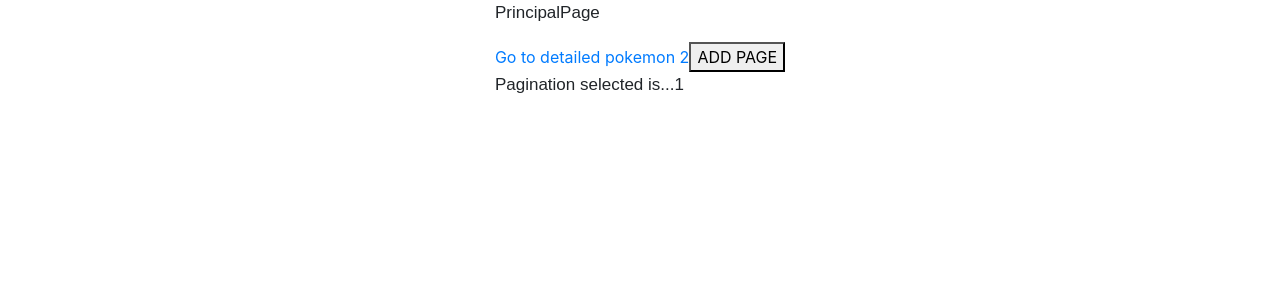
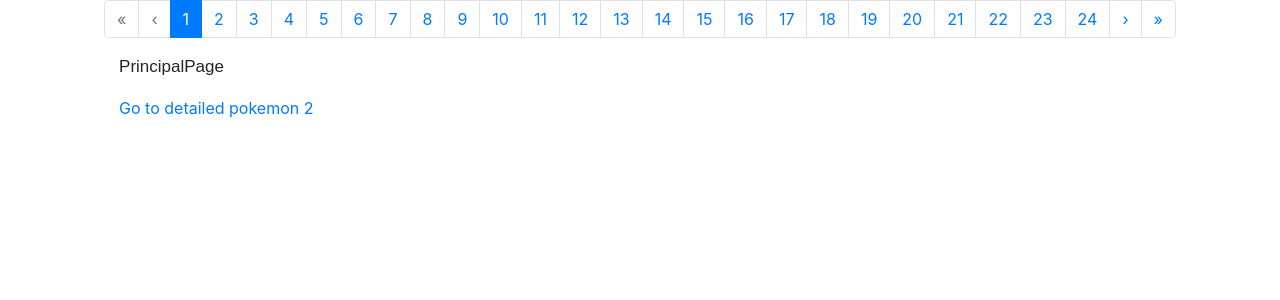
Before and after one commit to maria-roman-garcia/pokemon-typescript, a React (Create React App) app: page / in a window 1280 px wide. Shown: the top 300 px of the page. Built offline with nearby package versions, Linux system fonts and the light colour scheme; no server answers.

Commit message:
primer fetch

```diff
--- a/src/App.tsx
+++ b/src/App.tsx
@@ -9,7 +9,7 @@ import DetailedPokemon from './DetailedPokemon/DetailedPokemon';
 
 function AppRouter() {
 
-  const [pagination, setPagination] = React.useState({ pageSelected: 1, pageOffset: 10 });
+  const [pagination, setPagination] = React.useState({ pageSelected: 1, pageOffset: 1118 });
 
   return (
     <PaginationContext.Provider value={{ pagination, setPagination }}>
--- a/src/Context/PageContext.tsx
+++ b/src/Context/PageContext.tsx
@@ -1,7 +1,7 @@
 import { createContext, useContext } from 'react';
 
 export type Pagination = {
-    pageSelected: number;
+    pageSelected: number; //The total number of resources available from this API. (Int)
     pageOffset: number;
 }
 // what you can access from the context.
@@ -12,7 +12,7 @@ export type PaginationContextType = {
 
 // PaginationContext is an object that we will use to provide a context. Here you declare type associated with this context as <PaginationContextType> and its
 // default values. These default values are returned to consumers when there is no pagination provider.
-export const PaginationContext = createContext<PaginationContextType>({ pagination: {pageOffset:10, pageSelected:1}, setPagination: pagination => console.log("hola")});
+export const PaginationContext = createContext<PaginationContextType>({ pagination: {pageOffset:1118, pageSelected:1}, setPagination: pagination => console.log("hola")});
 
 // usePagination is a custom hook to make consuming the pagination and its setter function more convenient.
 export const usePagination = () => useContext(PaginationContext);
--- a/src/DetailedPokemon/DetailedPokemon.tsx
+++ b/src/DetailedPokemon/DetailedPokemon.tsx
@@ -1,12 +1,64 @@
 import React from 'react';
 import { RouteComponentProps, Link } from "react-router-dom";
+//Context
+import { usePagination } from '../Context/PageContext';
 
 type TParams =  { id: string };
 
 const DetailedPokemon=({ match }: RouteComponentProps<TParams>)=>{
+
+    //Context
+    const { pagination, setPagination } = usePagination();
+
+    // const container: HTMLElement | any = document.getElementById("app")
+
+    // interface IPokemon {
+    //     id: number;
+    //     name: string;
+    //     image: string;
+    //     type: string;
+    // }
+
+    // const fetchData = (): void => {
+    //     for (let i = 1; i <= pagination.pageSelected; i++) {
+    //         getPokemon(i);
+    //     }
+    // }
+
+    // const getPokemon = async (id: number): Promise<void> => {
+    //     const data: Response = await fetch(`https://pokeapi.co/api/v2/pokemon/${id}`)
+    //     const pokemon: any = await data.json()
+    //     const pokemonType: string = pokemon.types
+    //         .map((poke: any) => poke.type.name)
+    //         .join(", ")
+
+    //     const transformedPokemon = {
+    //         id: pokemon.id,
+    //         name: pokemon.name,
+    //         image: `${pokemon.sprites.front_default}`,
+    //         type: pokemonType,
+    //     }
+    //     showPokemon(transformedPokemon)
+    // }
+
+    // const showPokemon = (pokemon: IPokemon): void => {
+    //     let output: string = `
+    //       <div class="card">
+    //           <span class="card--id">#${pokemon.id}</span>
+    //           <img class="card--image" src=${pokemon.image} alt=${pokemon.name} />
+    //           <h1 class="card--name">${pokemon.name}</h1>
+    //           <span class="card--details">${pokemon.type}</span>
+    //       </div>
+    //   `
+    //     container.innerHTML += output
+    // }
+
+    // fetchData()
+
     return(
         <div className="DetailedPokemon">
             <p>DetailedPokemon</p>
+            <div id="app"></div>
             <h2>This is a page for pokemon with ID: {match.params.id} </h2>
             <Link to="/">Ir a Pagina principal</Link>
         </div>
--- /dev/null
+++ b/src/Menu/Menu.tsx
@@ -0,0 +1,84 @@
+import React, { useContext, useState, useEffect } from 'react';
+//Context
+import { usePagination } from '../Context/PageContext';
+//reactstrap
+import { Pagination, PaginationItem, PaginationLink } from 'reactstrap';
+
+const Menu = () => {
+
+    // context
+    const { pagination, setPagination } = usePagination();
+
+    const [screenWidth, setScreenWidth] = useState(window.innerWidth);
+    //Calculate the screen width
+    useEffect(() => {
+        const updateWindowDimensions = () => {
+            setScreenWidth(window.innerWidth);
+        };
+        window.addEventListener("resize", updateWindowDimensions);
+        return () => window.removeEventListener("resize", updateWindowDimensions);
+    }, []);
+
+    const totalPagination = Math.ceil(pagination.pageOffset / 20);
+
+    const paginationNum = () => {
+        const paginationSelected = pagination.pageSelected;
+        const withEachCell = 45;
+        let arrowsSize = withEachCell * 4;
+        let widthScreen = screenWidth;
+        if (screenWidth > 1402) {
+            widthScreen = 1402;
+        }
+        let numberPaginationOptions = Math.floor((widthScreen - arrowsSize) / withEachCell);
+        let minVal = 0;
+        let maxVal = 0;
+        if (numberPaginationOptions > totalPagination) {
+            numberPaginationOptions = totalPagination;
+        }
+        if (paginationSelected - Math.floor(numberPaginationOptions / 2) < 1) {
+            minVal = 1;
+            maxVal = numberPaginationOptions;
+        } else if (paginationSelected + Math.floor(numberPaginationOptions / 2) > totalPagination) {
+            minVal = totalPagination - numberPaginationOptions;
+            maxVal = totalPagination;
+        } else {
+            minVal = paginationSelected - Math.floor(numberPaginationOptions / 2)
+            maxVal = paginationSelected + Math.floor(numberPaginationOptions / 2)
+        }
+        let toReturn = [];
+        for (let i = minVal; i <= maxVal; i++) {
+            toReturn.push(
+                <PaginationItem className={paginationSelected === i ? "active" : undefined} onClick={() => setPagination({...pagination, pageSelected: i })} key={"paginationItem_" + i}>
+                    <PaginationLink href="#">
+                        {i}
+                    </PaginationLink>
+                </PaginationItem>
+            )
+        }
+        return toReturn;
+    }
+
+    return (
+        <div className="Menu">
+            <div className="row justifyCenter">
+                <Pagination aria-label="Page navigation example" style={{ display: "flex", justifyContent: "center" }}>
+                    <PaginationItem disabled={pagination.pageSelected === 1}>
+                        <PaginationLink first onClick={() => setPagination({...pagination, pageSelected: 1 })} />
+                    </PaginationItem>
+                    <PaginationItem disabled={pagination.pageSelected === 1}>
+                        <PaginationLink previous onClick={() => setPagination({...pagination, pageSelected: pagination.pageSelected - 1 })} />
+                    </PaginationItem>
+                    {paginationNum()}
+                    <PaginationItem disabled={pagination.pageSelected === totalPagination}>
+                        <PaginationLink next onClick={() => setPagination({...pagination, pageSelected: pagination.pageSelected + 1 })} />
+                    </PaginationItem>
+                    <PaginationItem disabled={pagination.pageSelected === totalPagination}>
+                        <PaginationLink last onClick={() => setPagination({...pagination, pageSelected: totalPagination })} />
+                    </PaginationItem>
+                </Pagination>
+            </div>
+        </div>
+    )
+}
+
+export default Menu;
--- a/src/PrincipalPage/PrincipalPage.tsx
+++ b/src/PrincipalPage/PrincipalPage.tsx
@@ -1,25 +1,49 @@
-import React from 'react';
+import React, { useEffect, useState } from 'react';
 import { Link } from "react-router-dom";
 //Context
 import { usePagination } from '../Context/PageContext';
+//Components
+import Menu from '../Menu/Menu';
 
 const PrincipalPage = () => {
 
+    //Context
     const { pagination, setPagination } = usePagination();
 
-    const addPagination=()=>{
-        setPagination({
-            ...pagination,
-            pageSelected:pagination.pageSelected+1
-        });
+    interface IFirstFetch {
+        count: number;
+        results: [{name: string; url: string;}]
     }
+
+    interface IPokemonDetailed {
+        abilities: [ ability: { name: string; url: string;}];
+        base_experience: number;
+        forms: [{ name: string; url: string;}];
+        height: number;
+        id: number;
+    }
+
+    type arrayResult = {
+        result: IPokemonDetailed[];
+        setArrayResult: (IPokemonDetailed: IPokemonDetailed) => void;
+    }
+
+    const getPokemon = async (): Promise<void> => {
+        const data: Response = await fetch(`https://pokeapi.co/api/v2/pokemon/?limit=${20}&offset=${20 * (pagination.pageSelected - 1)}`);
+        const responseJson: IFirstFetch = await data.json();
+        console.log(responseJson);
+    }
+
+    useEffect(() => {
+        getPokemon();
+    }, []);
 
     return (
         <div className="PrincipalPage">
+            <Menu />
             <p>PrincipalPage</p>
+            <div id="app"></div>
             <Link to="/products/2">Go to detailed pokemon 2</Link>
-            <button onClick={() => addPagination()}>ADD PAGE</button>
-            <p>Pagination selected is...{pagination.pageSelected}</p>
         </div>
     )
 }
```
Also changed, not shown: 1 other file (tests, documents, lock files or other folders).
